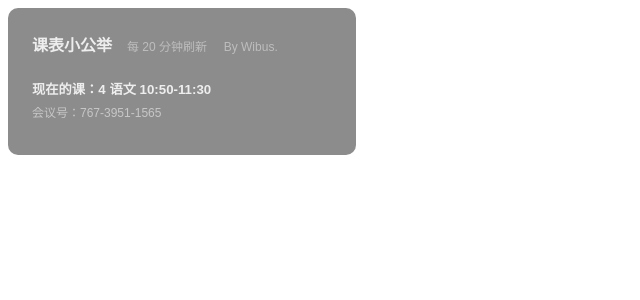
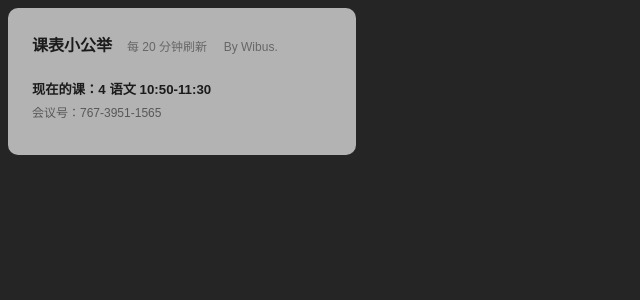
Before and after one commit to wibus-wee/mini-class-tool, a React (Vite) app: page / in a window 1280 px wide. Shown: the top 300 px of the page, without its empty margins (0-640 px from the left). Built offline with nearby package versions, Linux system fonts and the light colour scheme.

Commit message:
perf: set a contrasting background

```diff
--- a/src/main.css
+++ b/src/main.css
@@ -1,17 +1,26 @@
 :root {
+  --root-background-color: rgb(37, 37, 37);
   --background-color: rgba(255, 255, 255, 0.65);
   --font-color: rgba(0, 0, 0, 0.85);
   --font-sub-color: rgba(0, 0, 0, 0.55);
   --font-hover-color: #005fc1;
 }
 
-@media (prefers-color-scheme: light) {
+@media (prefers-color-scheme: dark) {
   :root {
+    --root-background-color: rgb(221, 221, 221);
     --background-color: rgba(0, 0, 0, 0.45);
     --font-color: rgba(255, 255, 255, 0.85);
     --font-sub-color: rgba(255, 255, 255, 0.55);
     --font-hover-color: #0090ff;
   }
+}
+
+body {
+  background-color: var(--root-background-color);
+  color: var(--font-color);
+  -webkit-transition: all .3s;
+  transition: all .3s;
 }
 
 .wrapper {
```
